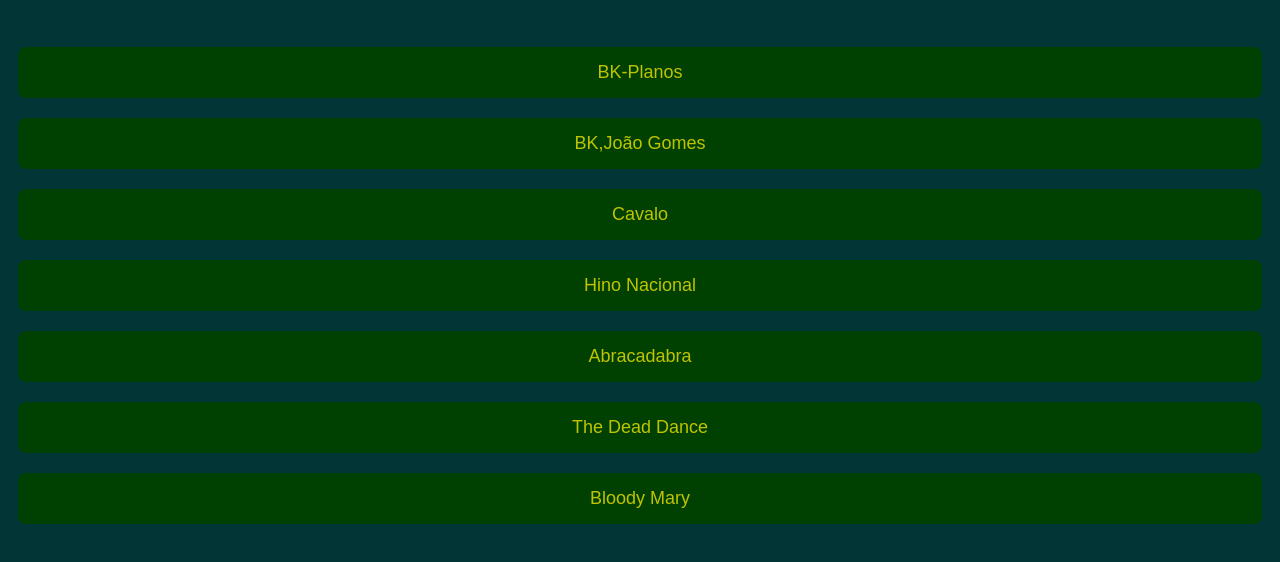
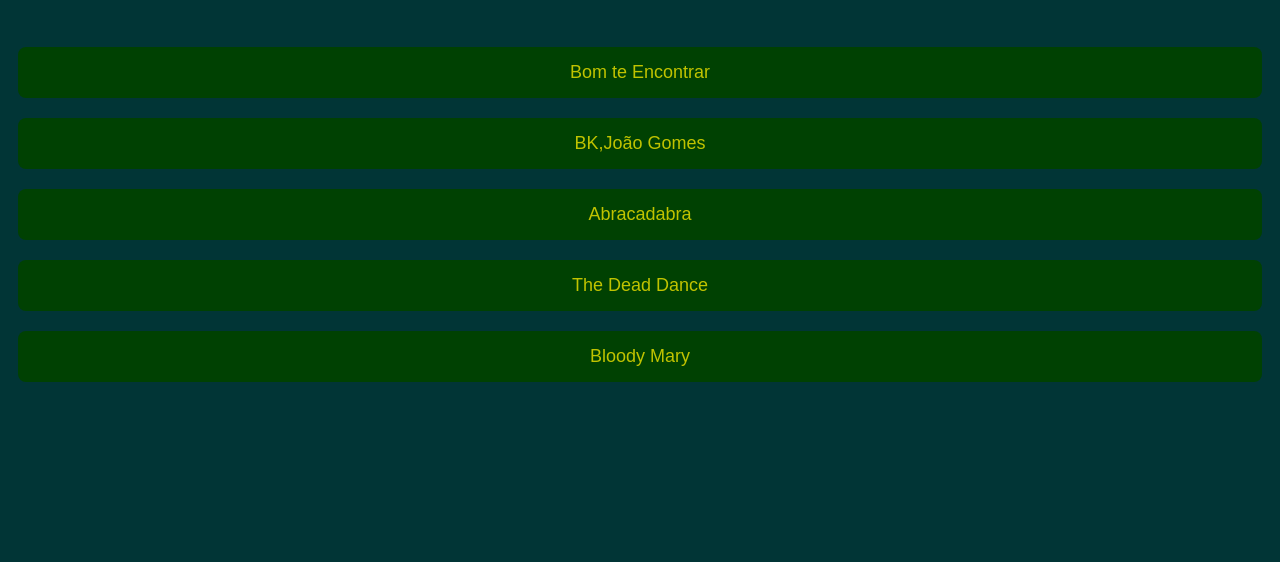
Before and after one commit to maryestraich/pop, a plain HTML site: page index.html in a window 1280 px wide. Shown: the part 192-754 px from the top of the page. Drawn offline with Linux system fonts and the light colour scheme.

Commit message:
Update index.html

```diff
--- a/index.html
+++ b/index.html
@@ -9,18 +9,13 @@
 <body>
   <h1>Estraich's Music</h1>
 
-  <button onclick="tocarSom('BK-Planos')">BK-Planos</button>
-  <button onclick="tocarSom('BK,João Gomes (prod.Nansy)-BOM TE ENCONTRAR(visualizer)-BK(youtube).mp3')">BK,João Gomes</button>
-  <button onclick="tocarSom('cavalo')">Cavalo</button>
-  <button onclick="tocarSom('Hino-BR')">Hino Nacional</button>
+  <button onclick="tocarSom('encontrar')">Bom te Encontrar</button>
+  <button onclick="tocarSom('bk')">BK,João Gomes</button>
   <button onclick="tocarSom('abracadabra')">Abracadabra</button>
   <button onclick="tocarSom('dead-dance')">The Dead Dance</button>
   <button onclick="tocarSom('bloody-mary')">Bloody Mary</button>
 
-  <audio id="aplauso" src="BK,João Gomes"></audio>
-  <audio id="risada" src="sons/risos.wav"></audio>
-  <audio id="cavalo" src="sons/cavalo.wav"></audio>
-  <audio id="Hino-BR" src="sons/Hino-Nacional-do-Brasil-Oficial.mp3"></audio>
+  <audio id="encontrar" src="BK, João Gomes (prod. Nansy) - BOM TE ENCONTRAR (Visualizer) - BK' (youtube).mp3"></audio>
   <audio id="abracadabra" src="sons/abracadabra.mp3"></audio>
   <audio id="dead-dance" src="sons/dead-dance.mp3"></audio>
   <audio id="bloody-mary" src="sons/bloody-mary.mp3"></audio>
```
